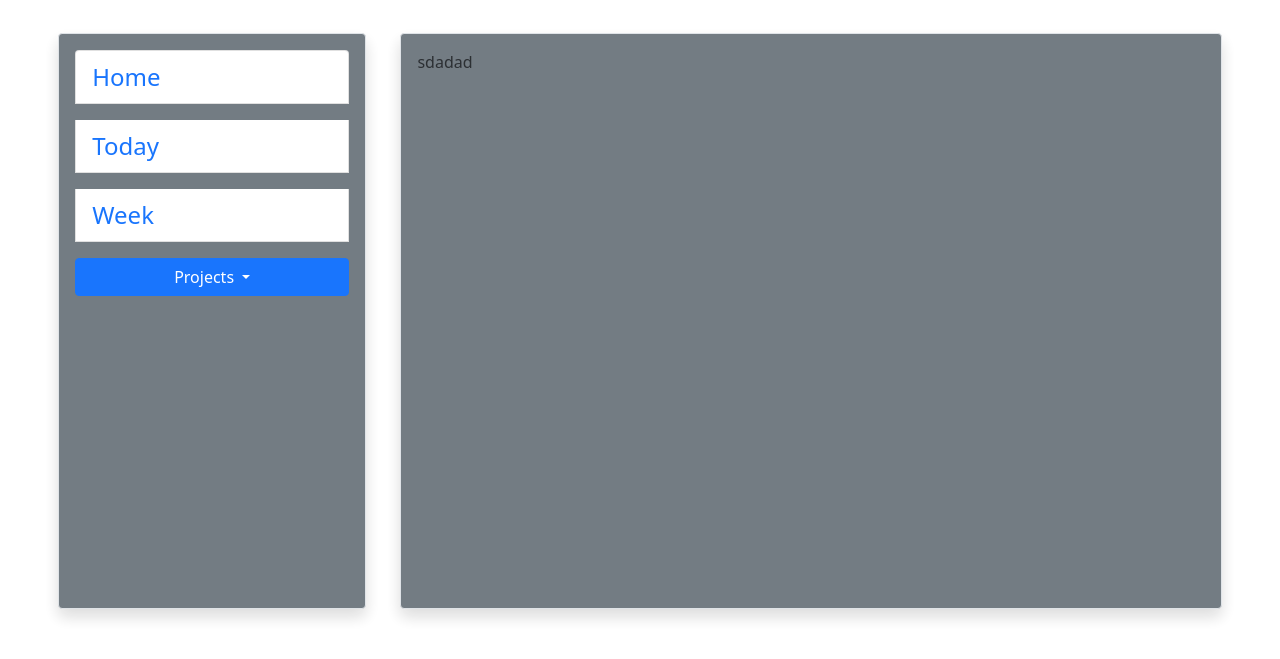
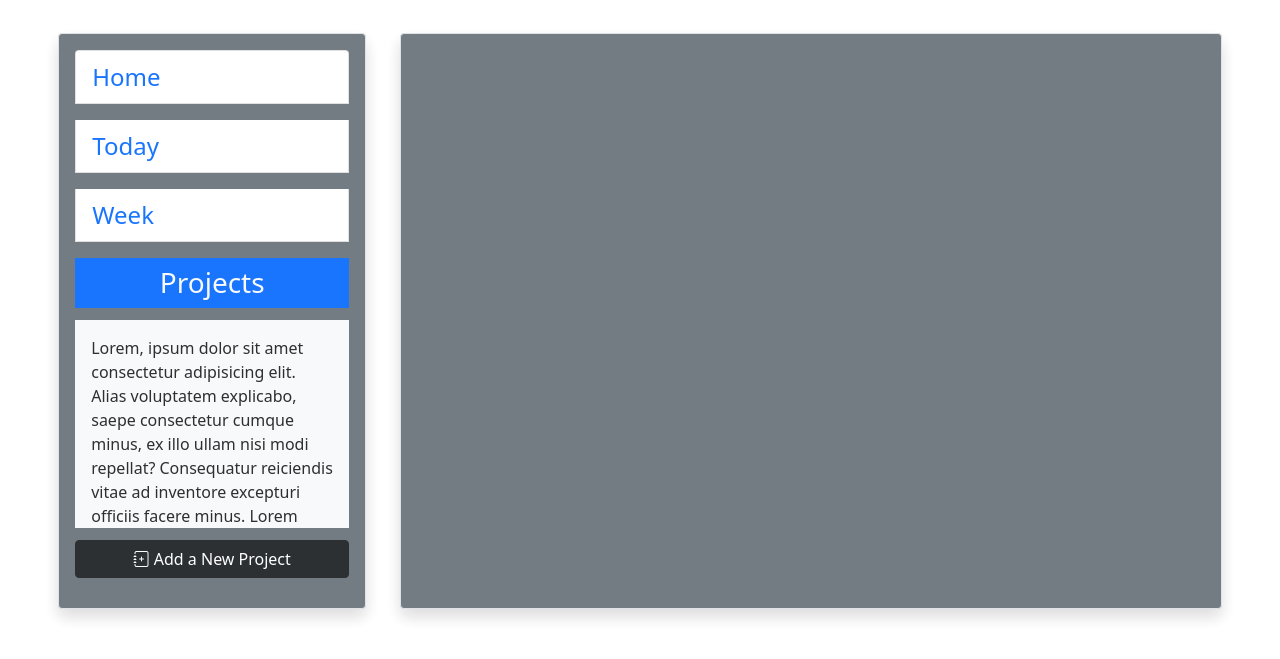
Before and after one commit to marianonu14/Todo-List, a website built with webpack: page src/index.html in a window 1280 px wide. Shown: the part 63-722 px from the top of the page. Built offline with nearby package versions, Linux system fonts and the light colour scheme.

Commit message:
Aside Styles Ready

```diff
--- a/src/index.html
+++ b/src/index.html
@@ -22,18 +22,16 @@
           <a href="#" class="list-group-item list-group-item-action mb-3 text-primary fs-4">Home</a>
           <a href="#" class="list-group-item list-group-item-action mb-3 text-primary fs-4">Today</a>
           <a href="#" class="list-group-item list-group-item-action mb-3 text-primary fs-4">Week</a>
-          <button class="btn btn-primary dropdown-toggle" type="button" id="dropdownMenuButton" data-toggle="dropdown" aria-haspopup="true" aria-expanded="false">
-            Projects
-          </button>
-          <div class="dropdown-menu" aria-labelledby="dropdownMenuButton">
-            <a class="dropdown-item" href="#">Action</a>
-            <a class="dropdown-item" href="#">Another action</a>
-            <a class="dropdown-item" href="#">Something else here</a>
+          <div class="project-content d-flex flex-column justify-content-between">
+            <div class="d-flex bg-primary justify-content-center "><h3 class="py-2 m-auto">Projects</h3></div>
+            <div class="project-list bg-light m-auto p-3 text-dark">Lorem, ipsum dolor sit amet consectetur adipisicing elit. Alias voluptatem explicabo, saepe consectetur cumque minus, ex illo ullam nisi modi repellat? Consequatur reiciendis vitae ad inventore excepturi officiis facere minus. Lorem ipsum dolor, sit amet consectetur adipisicing elit. Veritatis provident nam quidem laborum inventore assumenda neque, ullam expedita, maxime porro excepturi. Sequi, incidunt nesciunt! Earum veniam tempora cum numquam quisquam! Lorem ipsum dolor sit amet consectetur adipisicing elit. Sequi quisquam amet doloremque eum vitae ex. Nisi enim repellat ipsum, tempore quos debitis aut distinctio minima ipsa quo odio id voluptatibus!</div>
+            <button type="button" class="btn btn-dark "><i class="bi bi-journal-plus"></i> Add a New Project</button>
           </div>
+
         </div>
       </div>
 
-      <div class="main-container border rounded shadow p-3 my-3 rounded col-md-8 bg-secondary opacity">sdadad</div>
+      <div class="main-container border rounded shadow p-3 my-3 rounded col-md-8 bg-secondary opacity"></div>
     </div>
 
 </body>
--- a/src/scss/_custom.scss
+++ b/src/scss/_custom.scss
@@ -1 +1 @@
-@use  "../../node_modules/bootstrap/scss/bootstrap";
+@import "../../node_modules/bootstrap/scss/bootstrap.scss";
--- a/src/scss/style.scss
+++ b/src/scss/style.scss
@@ -1,5 +1,4 @@
 @use 'custom';
-
 
 html,body {
     min-height: 100%;
@@ -23,6 +22,27 @@ html,body {
   opacity: 0.95;
 }
 
-.main-container {
+.project-content{
+  min-height: 20rem;
+}
 
+.project-list{
+  height: 13rem;
+  width: 100%;
+  overflow-y: scroll;
+  scroll-behavior: smooth;
 }
+
+.project-list::-webkit-scrollbar {
+  width: .4em;
+}
+
+.project-list::-webkit-scrollbar-track {
+  -webkit-box-shadow: inset 0 0 6px rgba(0,0,0,0.3);
+}
+
+.project-list::-webkit-scrollbar-thumb {
+background-color: rgb(3, 9, 14);
+outline: 1px solid rgb(3, 9, 14);
+border-radius: .2rem;
+}
```
